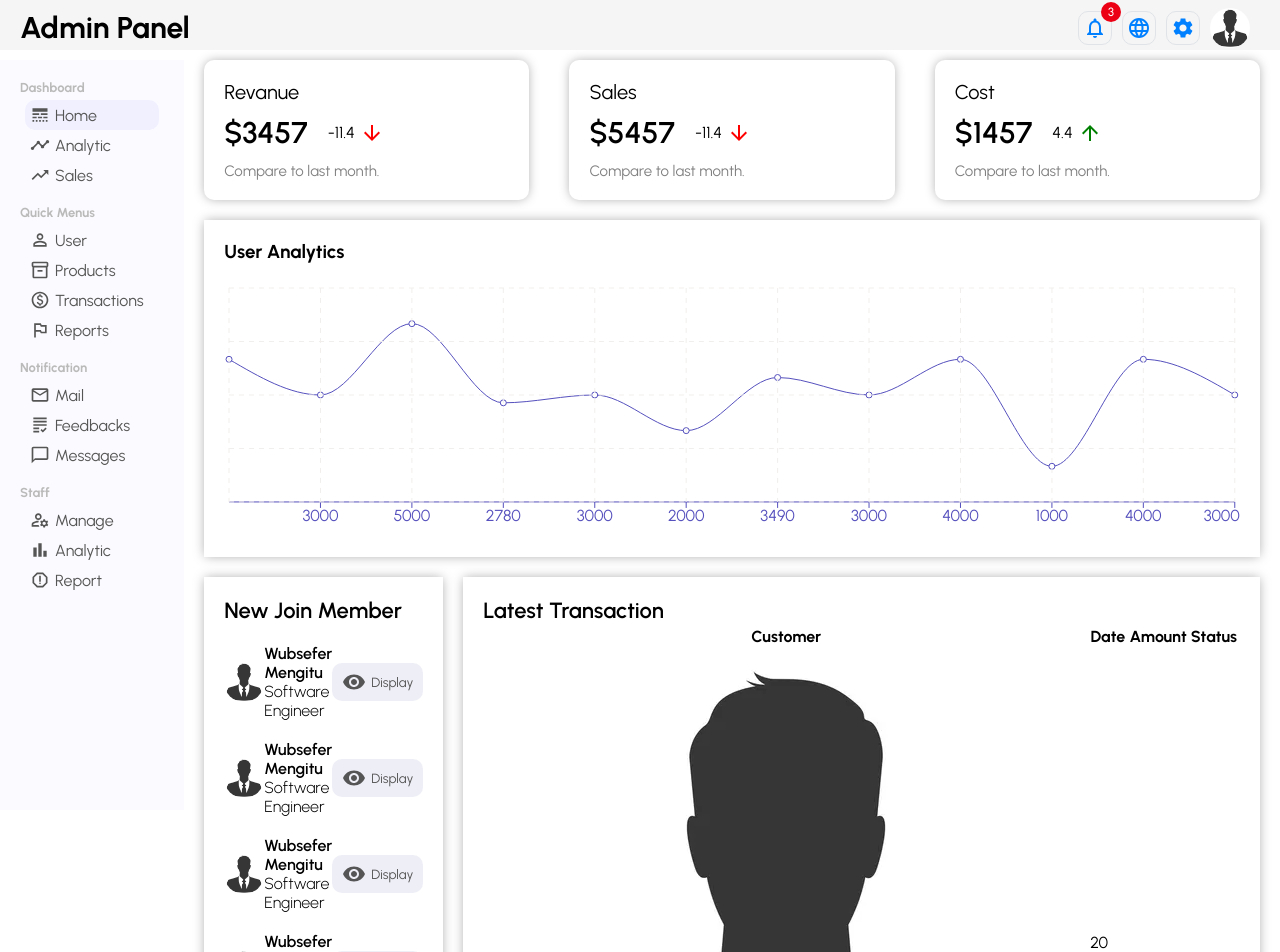
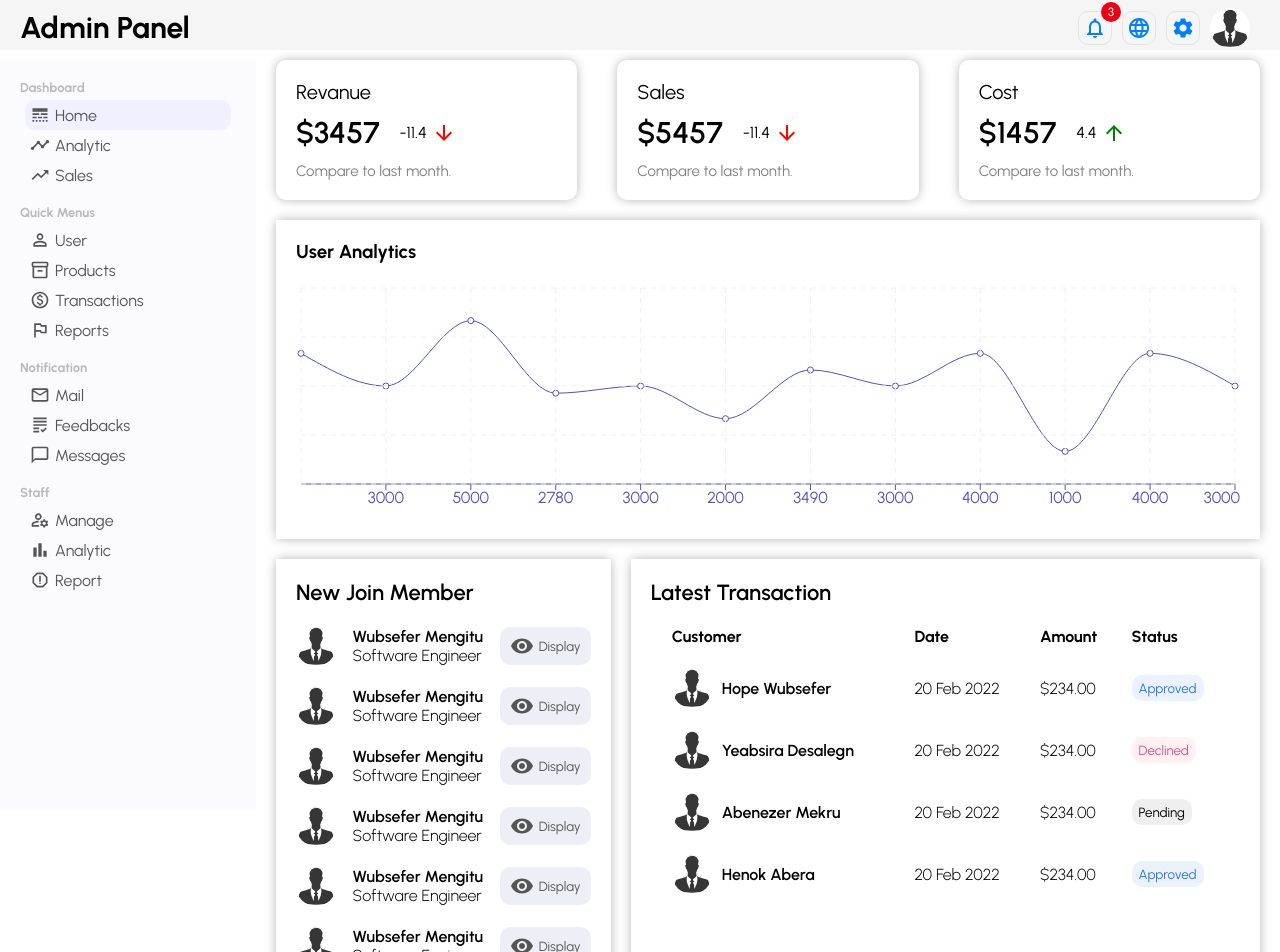
Before and after one commit to wubsefer/Dashboard, a React (Create React App) app: page / in a window 1280 px wide. Shown: the top 952 px of the page. Built offline with nearby package versions, Linux system fonts and the light colour scheme.

Commit message:
widget improvement

```diff
--- a/src/components/widgetLg/WidgetLg.jsx
+++ b/src/components/widgetLg/WidgetLg.jsx
@@ -1,9 +1,12 @@
-import React from 'react'
-import './widgetLg.css';
+import React from "react";
+import "./widgetLg.css";
 
 const WidgetSm = () => {
+  const Button = ({ type }) => {
+    return <button className={" widgetLgButton " + type}> {type} </button>;
+  };
   return (
-    <div className='widgetLg'>
+    <div className="widgetLg">
       <h3 className="widgetLgTitle">Latest Transaction</h3>
       <table className="widgetLgTable">
         <tr className="widgetLgTr">
@@ -14,15 +17,69 @@ const WidgetSm = () => {
         </tr>
         <tr className="widgetLgTr">
           <td className="widgetLgUser">
-          <img src="./images/profilePic.jpeg" alt="" className="widgetLgImg" />
-          <span className="widgetLgName">Hope Wubsefer</span>
+            <img
+              src="./images/profilePic.jpeg"
+              alt=""
+              className="widgetLgImg"
+            />
+            <span className="widgetLgName">Hope Wubsefer</span>
           </td>
           <td className="widgetLgDate">20 Feb 2022</td>
           <td className="widgetLgAmount">$234.00</td>
+          <td className="widgetLgAmount">
+            <Button type="Approved" />
+          </td>
+        </tr>
+        <tr className="widgetLgTr">
+          <td className="widgetLgUser">
+            <img
+              src="./images/profilePic.jpeg"
+              alt=""
+              className="widgetLgImg"
+            />
+            <span className="widgetLgName">Yeabsira Desalegn</span>
+          </td>
+          <td className="widgetLgDate">20 Feb 2022</td>
+          <td className="widgetLgAmount">$234.00</td>
+          <td className="widgetLgAmount">
+            <Button type="Declined" />
+          </td>
+        </tr>
+
+        <tr className="widgetLgTr">
+          <td className="widgetLgUser">
+            <img
+              src="./images/profilePic.jpeg"
+              alt=""
+              className="widgetLgImg"
+            />
+            <span className="widgetLgName">Abenezer Mekru</span>
+          </td>
+          <td className="widgetLgDate">20 Feb 2022</td>
+          <td className="widgetLgAmount">$234.00</td>
+          <td className="widgetLgAmount">
+            <Button type="Pending" />
+          </td>
+        </tr>
+
+        <tr className="widgetLgTr">
+          <td className="widgetLgUser">
+            <img
+              src="./images/profilePic.jpeg"
+              alt=""
+              className="widgetLgImg"
+            />
+            <span className="widgetLgName">Henok Abera</span>
+          </td>
+          <td className="widgetLgDate">20 Feb 2022</td>
+          <td className="widgetLgAmount">$234.00</td>
+          <td className="widgetLgAmount">
+            <Button type="Approved" />
+          </td>
         </tr>
       </table>
     </div>
-  )
-}
+  );
+};
 
-export default WidgetSm
+export default WidgetSm;
--- a/src/components/widgetLg/widgetLg.css
+++ b/src/components/widgetLg/widgetLg.css
@@ -1,11 +1,61 @@
 .widgetLg {
     flex: 2;
-    -webkit-box-shadow: 0px 0px 11px -1px rgba(0,0,0,0.34);
-    box-shadow: 0px 0px 11px -1px rgba(0,0,0,0.34);
+    -webkit-box-shadow: 0px 0px 11px -1px rgba(0, 0, 0, 0.34);
+    box-shadow: 0px 0px 11px -1px rgba(0, 0, 0, 0.34);
     padding: 20px;
 }
 
-.widgetLgTitle{
+.widgetLgTitle {
     font-size: 22px;
     font-weight: 600;
 }
+
+.widgetLgTable{
+    width: 100%;
+    border-spacing: 20px;
+}
+
+.widgetLgTh{
+    text-align: left;
+}
+
+.widgetLgUser{
+    display: flex;
+    align-items: center;
+    font-weight: 600;
+}
+
+.widgetLgImg {
+    width: 40px;
+    height: 40px;
+    border-radius: 50px;
+    flex-flow: row wrap;
+    color: rgb(255, 255, 255);
+    cursor: pointer;
+    margin-right: 10px;
+}
+
+.widgetLgDate, .widgetLgAmount{
+    font-weight: 300;
+}
+
+.widgetLgButton {
+    padding: 5px 7px;
+    border: none;
+    border-radius: 10px;
+}
+
+.widgetLgButton.Approved{
+    background-color: #50cd89;
+    color: #3bb077;
+}
+
+.widgetLgButton.Declined{
+    background-color: #fff0f1;
+    color: #d95087;
+}
+
+.widgetLgButton.Approved{
+    background-color: #ebf1fe;
+    color: #2a7ade;
+}
```
